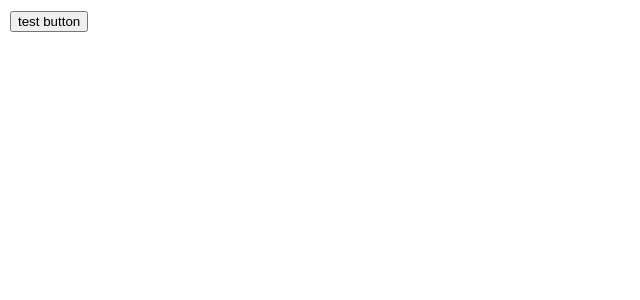
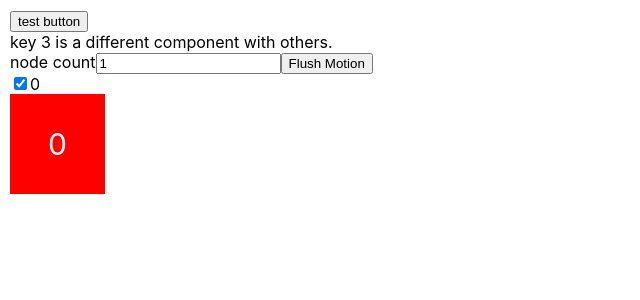
Before and after one commit to gnosis23/hello-react, a React (Create React App) app: page / in a window 1280 px wide. Shown: the top 300 px of the page, without its empty margins (0-640 px from the left). Built offline with nearby package versions, Linux system fonts and the light colour scheme.

Commit message:
feat: cssmotion

```diff
--- a/package.json
+++ b/package.json
@@ -6,6 +6,7 @@
     "@testing-library/jest-dom": "^4.2.4",
     "@testing-library/react": "^9.3.2",
     "@testing-library/user-event": "^7.1.2",
+    "rc-motion": "^2.4.1",
     "react": "^16.13.1",
     "react-dom": "^16.13.1",
     "react-scripts": "3.4.3"
--- /dev/null
+++ b/src/components/CSSMotionList/index.css
@@ -0,0 +1,114 @@
+.grid {
+    display: table;
+}
+
+.grid > div {
+    display: table-cell;
+    min-width: 350px;
+}
+
+.demo-block {
+    display: block;
+    height: 300px;
+    width: 300px;
+    background: red;
+    overflow: hidden;
+}
+
+
+.transition {
+    transition: background 0.3s, height 1.3s, opacity 1.3s;
+}
+
+.transition.transition-appear,
+.transition.transition-enter {
+    opacity: 0;
+}
+
+.transition.transition-appear.transition-appear-active,
+.transition.transition-enter.transition-enter-active {
+    opacity: 1;
+}
+
+.transition.transition-leave-active {
+    opacity: 0;
+    background: green;
+}
+
+.animation {
+    animation-duration: 1.3s;
+    animation-fill-mode: both;
+}
+
+.transition.animation-appear,
+.transition.animation-enter {
+    animation-name: enter;
+    animation-fill-mode: both;
+    animation-play-state: paused;
+}
+
+.transition.animation-appear.animation-appear-active,
+.transition.animation-enter.animation-enter-active {
+    animation-name: enter;
+    animation-play-state: running;
+}
+
+.transition.animation-leave {
+    animation-name: leave;
+    animation-fill-mode: both;
+    animation-play-state: paused;
+}
+
+.transition.animation-leave-active {
+    animation-name: leave;
+    animation-play-state: running;
+}
+
+.hidden {
+    display: none !important;
+}
+
+@keyframes enter {
+    from {
+        transform: scale(0);
+        opacity: 0;
+    }
+    to {
+        transform: scale(1);
+        opacity: 1;
+    }
+}
+
+@keyframes leave {
+    from {
+        transform: scale(1);
+        opacity: 1;
+    }
+    to {
+        transform: scale(0);
+        opacity: 0;
+    }
+}
+
+.demo-block {
+    display: inline-block;
+    height: 100px;
+    width: 100px;
+    border-right: 5px solid #FFF;
+    position: relative;
+    box-sizing: border-box;
+
+}
+
+.demo-block > span {
+    color: #FFF;
+    font-size: 30px;
+    position: absolute;
+    left: 50%;
+    top: 50%;
+    transform: translate(-50%, -50%);
+}
+
+.transition {
+    transition: all .5s;
+}
--- /dev/null
+++ b/src/components/CSSMotionList/index.js
@@ -0,0 +1,112 @@
+import React from 'react';
+import classNames from 'classnames';
+import { CSSMotionList } from 'rc-motion';
+import './index.css';
+
+class CSSMotionListDemo extends React.Component {
+  state = {
+    count: 1,
+    checkedMap: {},
+    keyList: [],
+  };
+
+  componentDidMount() {
+    this.onFlushMotion();
+  }
+
+  onCountChange = ({ target: { value } }) => {
+    this.setState({ count: Number(value) });
+  };
+
+  onFlushMotion = () => {
+    const { count, checkedMap } = this.state;
+    let keyList = [];
+    for (let i = 0; i < count; i += 1) {
+      if (checkedMap[i] !== false) {
+        keyList.push(i);
+      }
+    }
+
+    keyList = keyList.map((key) => {
+      if (key === 3) {
+        return { key, background: 'orange' };
+      }
+      return key;
+    });
+
+    this.setState({ keyList });
+  };
+
+  // Motion
+  onCollapse = () => ({ width: 0, margin: '0 -5px 0 0' });
+
+  render() {
+    const { count, checkedMap, keyList } = this.state;
+
+    return (
+      <div>
+        key 3 is a different component with others.
+        {/* Input field */}
+        <div>
+          <label>
+            node count
+            <input type="number" value={count} onChange={this.onCountChange} />
+          </label>
+          <button type="button" onClick={this.onFlushMotion}>
+            Flush Motion
+          </button>
+        </div>
+        {/* Motion State */}
+        <div>
+          {new Array(count).fill(undefined).map((_, key) => {
+            const checked = checkedMap[key] !== false;
+            return (
+              <label key={key}>
+                <input
+                  type="checkbox"
+                  checked={checked}
+                  onChange={() => {
+                    this.setState({
+                      checkedMap: {
+                        ...checkedMap,
+                        [key]: !checked,
+                      },
+                    });
+                  }}
+                />
+                {key}
+              </label>
+            );
+          })}
+        </div>
+        {/* Motion List */}
+        <CSSMotionList
+          keys={keyList}
+          motionName="transition"
+          onAppearStart={this.onCollapse}
+          onEnterStart={this.onCollapse}
+          onLeaveActive={this.onCollapse}
+          onVisibleChanged={(changedVisible, info) => {
+            console.log('Visible Changed >>>', changedVisible, info);
+          }}
+        >
+          {({ key, background, className, style }) => {
+            return (
+              <div
+                className={classNames('demo-block', className)}
+                style={{
+                  ...style,
+                  background,
+                }}
+              >
+                <span>{key}</span>
+              </div>
+            );
+          }}
+        </CSSMotionList>
+      </div>
+    );
+  }
+}
+
+export default CSSMotionListDemo;
--- a/src/pages/main/index.js
+++ b/src/pages/main/index.js
@@ -1,10 +1,12 @@
 import React from 'react';
 import Button from "../../components/Button";
+import CSSMotionList from "../../components/CSSMotionList";
 
 export default function MainPage(props) {
   return (
     <div>
       <Button />
+      <CSSMotionList />
     </div>
   )
 }
```
Also changed, not shown: 1 other file (tests, documents, lock files or other folders).
